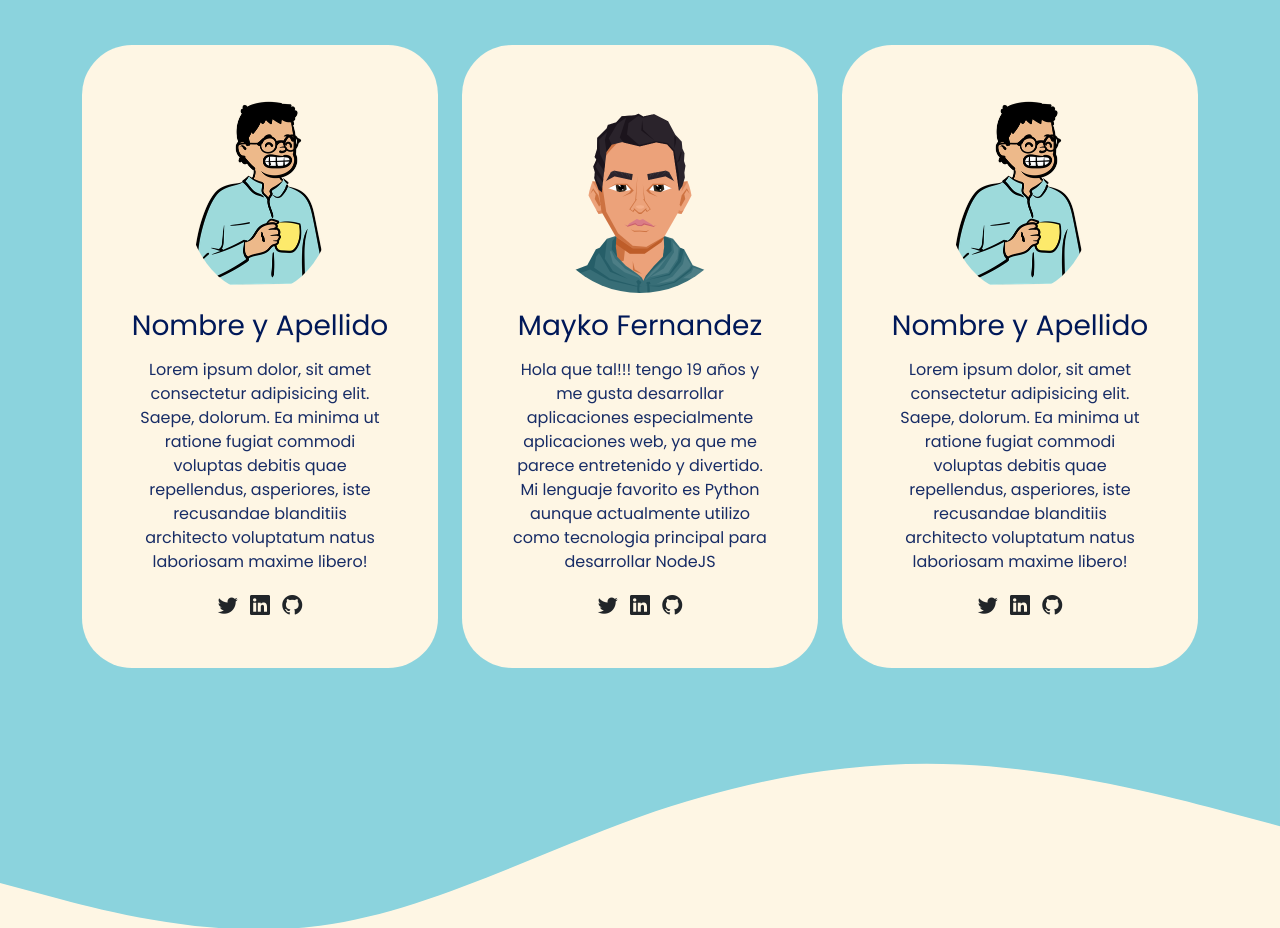
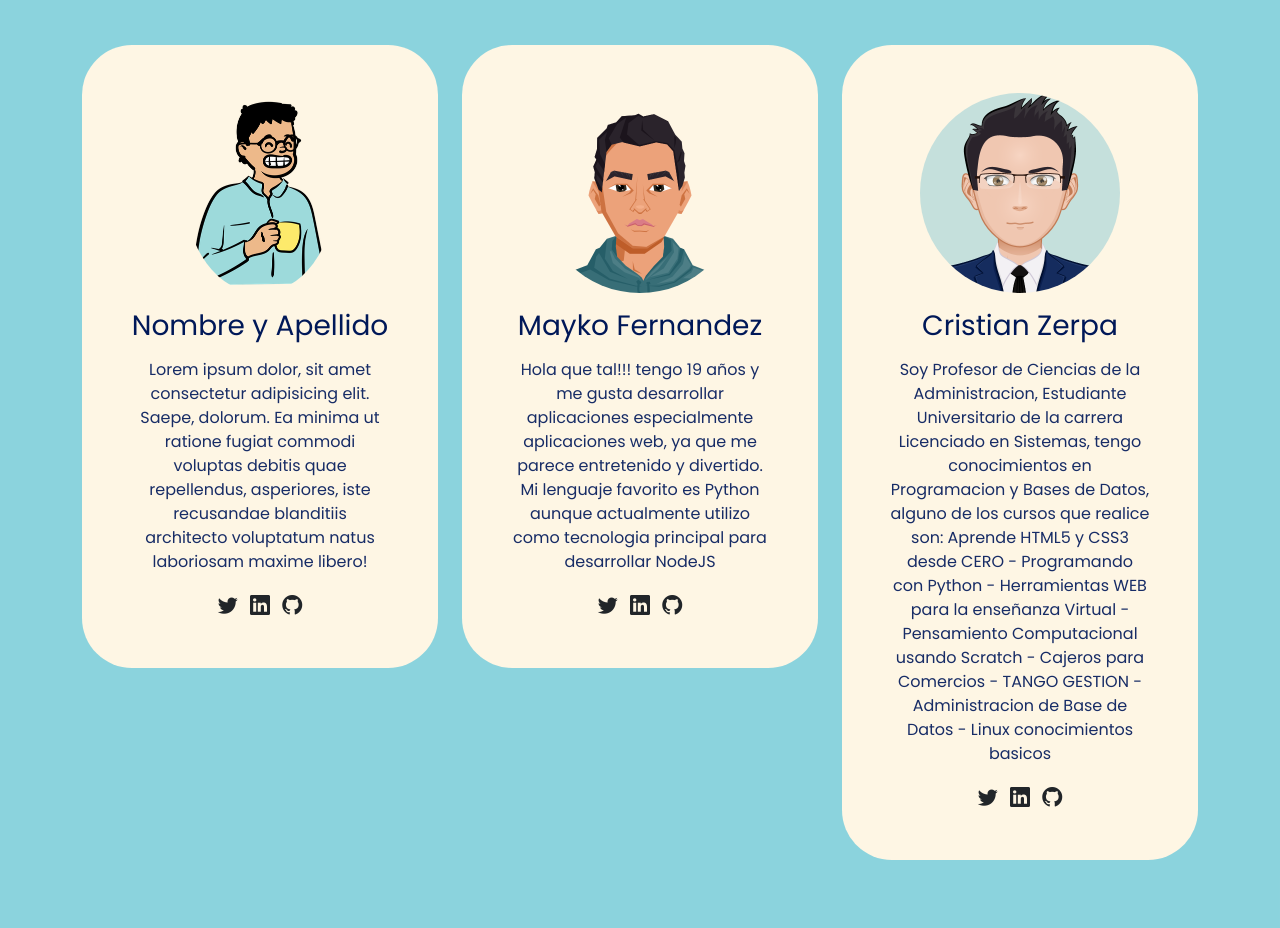
Before and after one commit to Mayko2003/devtech-podcast-web, a plain HTML site: page index.html in a window 1280 px wide. Shown: the part 1190-2118 px from the top of the page. Drawn offline with nearby package versions, Linux system fonts and the light colour scheme.

Commit message:
Nuevo Integrante grupo - ZERPA

```diff
--- a/index.html
+++ b/index.html
@@ -134,14 +134,14 @@
           <div class="col-md-6 col-lg-4 mb-3">
             <div class="card">
               <div class="card-body text-center p-5">
-                <img src="./assets/avatar.png" alt="avatar" class="img img-fluid rounded-circle mb-3">
-                <h3 class="title card-title mb-3">Nombre y Apellido</h3>
-                <p>Lorem ipsum dolor, sit amet consectetur adipisicing elit. Saepe, dolorum. Ea minima ut ratione fugiat
-                  commodi voluptas debitis quae repellendus, asperiores, iste recusandae blanditiis architecto
-                  voluptatum natus laboriosam maxime libero!</p>
-                <a href="#"><i class="bi bi-twitter text-dark mx-1 lead"></i></a>
-                <a href="#"><i class="bi bi-linkedin text-dark mx-1 lead"></i></a>
-                <a href="#"><i class="bi bi-github text-dark mx-1 lead"></i></a>
+                <img src="./assets/AvatarZerpa.png" alt="avatar" class="img img-fluid rounded-circle mb-3">
+                <h3 class="title card-title mb-3">Cristian Zerpa</h3>
+                <p>Soy Profesor de Ciencias de la Administracion, Estudiante Universitario de la carrera Licenciado en Sistemas, tengo conocimientos en Programacion y Bases de Datos, alguno de los cursos que realice son:
+                  Aprende HTML5 y CSS3 desde CERO - Programando con Python - Herramientas WEB para la enseñanza Virtual - Pensamiento Computacional usando Scratch -
+                  Cajeros para Comercios - TANGO GESTION - Administracion de Base de Datos - Linux conocimientos basicos </p>
+                <a href="https://twitter.com/DKI20"><i class="bi bi-twitter text-dark mx-1 lead"></i></a>
+                <a href="https://www.linkedin.com/in/boris-zerpa-az23/"><i class="bi bi-linkedin text-dark mx-1 lead"></i></a>
+                <a href="https://github.com/AlexZerpa"><i class="bi bi-github text-dark mx-1 lead"></i></a>
               </div>
             </div>
           </div>
```
Also changed, not shown: assets/AvatarZerpa.png (added).
